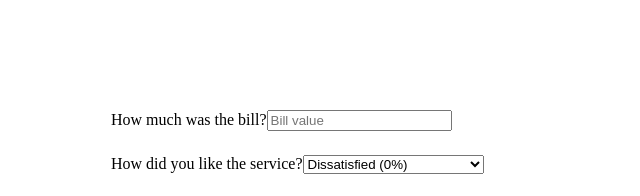
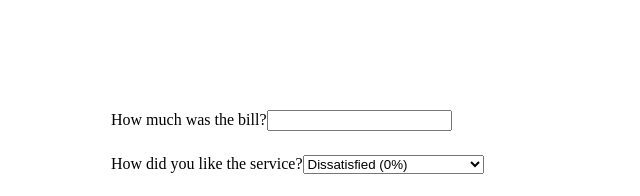
Before and after one commit to Jpkeys29/Tip-Calculator, a React (Create React App) app: page / in a window 1280 px wide. Shown: the part 90-286 px from the top of the page, without its empty margins (179-819 px from the left). Built offline with nearby package versions, Linux system fonts and the light colour scheme.

Commit message:
Label input connection using htmlFor

```diff
--- a/src/Bill.js
+++ b/src/Bill.js
@@ -2,8 +2,10 @@
 export default function Bill(){
     return(
         <div >
-            <label>How much was the bill?</label>
-            <input type="text" placeholder="Bill value" />
+            {/* <label>How much was the bill?</label>
+            <input type="text" placeholder="Bill value" /> */}
+            <label htmlFor="input1" >How much was the bill?</label>
+            <input id="input1" name="input1"></input>
         </div>
     );
 }
```
